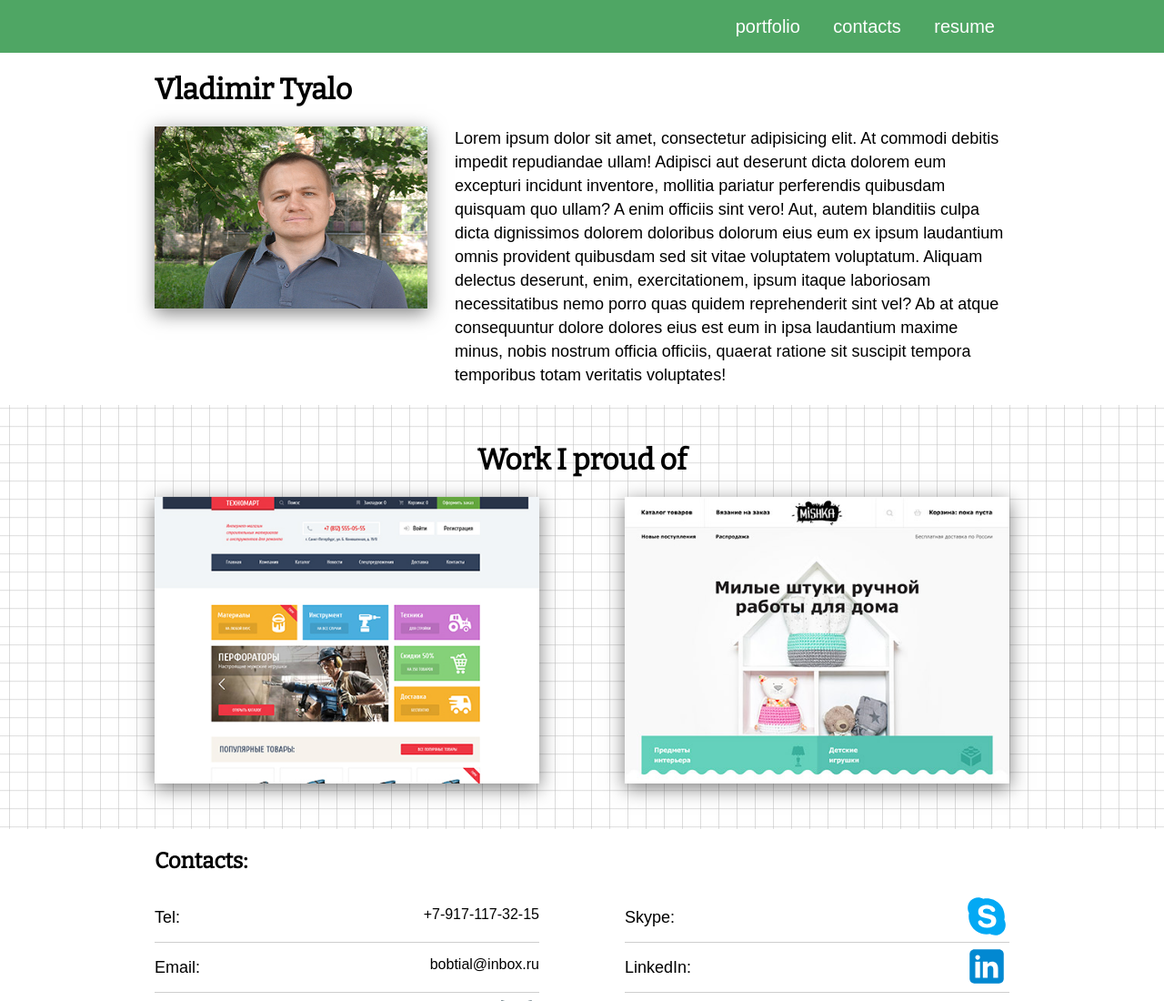
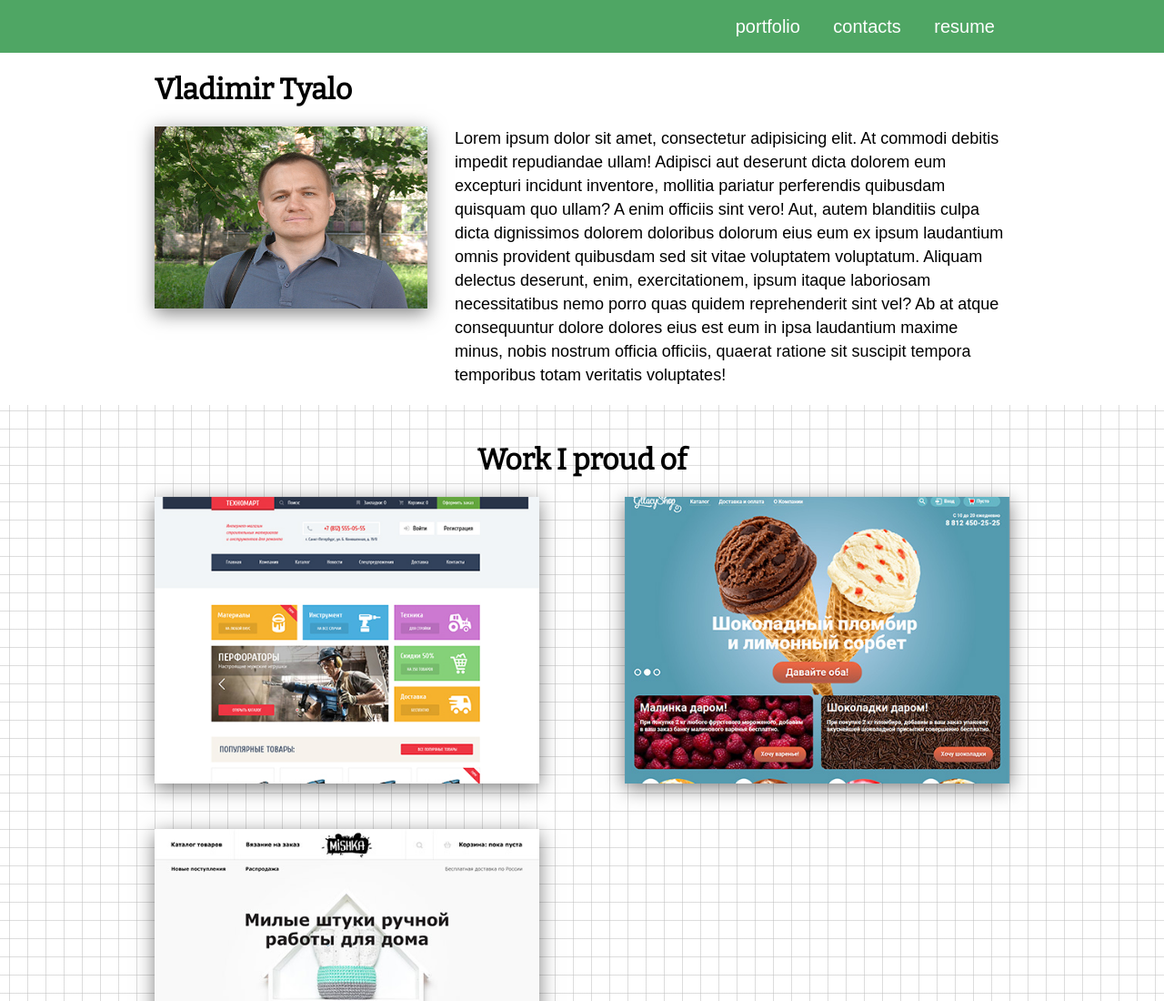
Before and after one commit to VladimirTyalo/personalPage, a website: page index.html in a window 1280 px wide. Shown: the top 1100 px of the page at 91% size. Drawn offline with nearby package versions, Linux system fonts and the light colour scheme; files that its build step writes are made by us from their sources; a web font is replaced by a local one.

Commit message:
add gllacy page

```diff
--- a/index.html
+++ b/index.html
@@ -49,6 +49,17 @@
               <div class="portfolio__sample-info">
                 <a href="https://github.com/VladimirTyalo/32147-technomart" class="btn portfolio__btn" target="_blank">github</a>
                 <a class="btn portfolio__btn" href="http://tyalotechnomart.herokuapp.com/" target="_blank">preview</a>
+                <div class="portfolio__sample-description">
+                  HTML, CSS, javaScript
+                </div>
+              </div>
+            </li>
+
+            <li class="portfolio__sample">
+              <img class="portfolio__img" src="img/gllacy.jpg" alt="gllacy main page" width="500" height="373">
+              <div class="portfolio__sample-info">
+                <a href="https://github.com/htmlacademy-htmlcss/32147-gllacy" class="btn portfolio__btn" target="_blank">github</a>
+                <a class="btn portfolio__btn" href="http://tyalogllacy.herokuapp.com/" target="_blank">preview</a>
                 <div class="portfolio__sample-description">
                   HTML, CSS, javaScript
                 </div>
--- a/package.json
+++ b/package.json
@@ -27,7 +27,7 @@
   },
   "dependencies": {
     "ejs": "^2.4.2",
-    "express": "4.14.0"
+    "express": "^4.14.0"
   },
   "engines": {
     "node": "^5.8.0",
```
Also changed, not shown: build/img/gllacy.jpg (added), build/index.html, img/gllacy.jpg (added).
